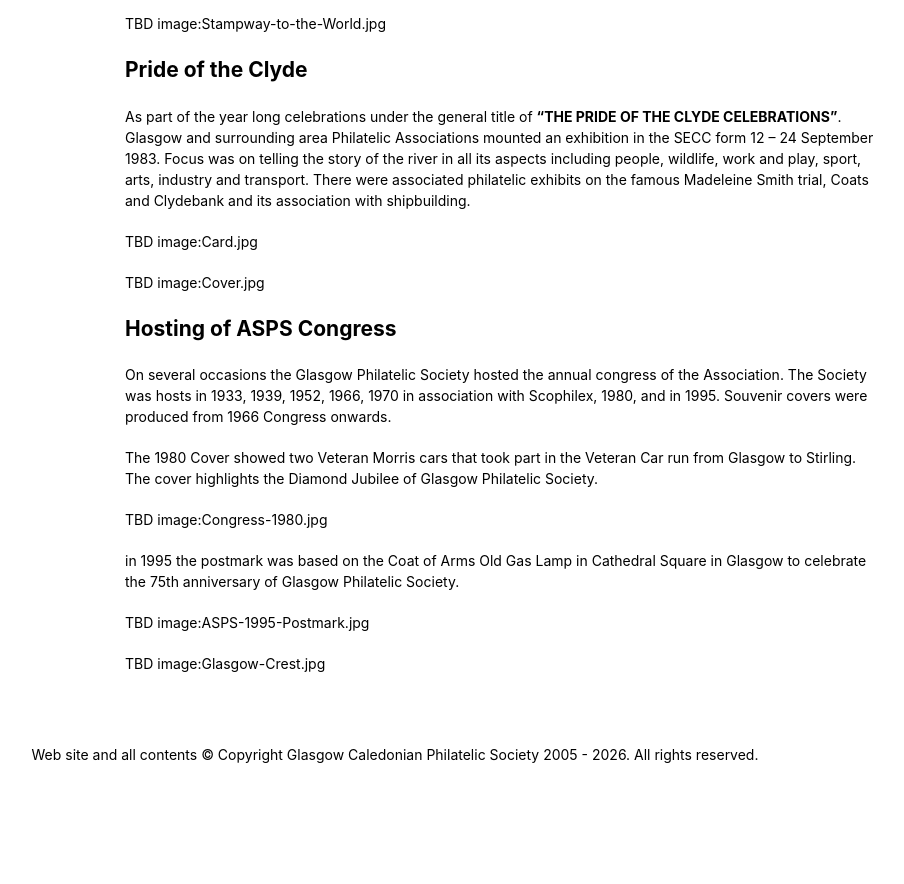
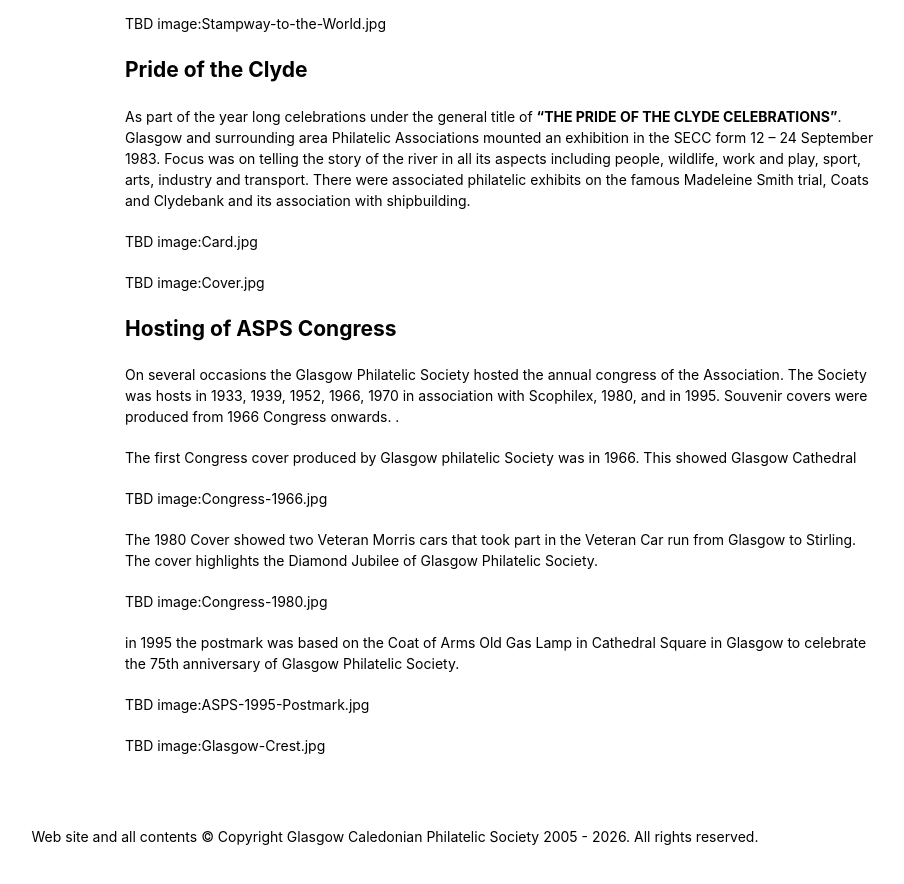
Before and after one commit to astalker/caledonian-stamps, a Jekyll site: the page built from history-glasgow.md, in a window 1280 px wide and 900 px high, scrolled down 5125 px. Shown: the top 884 px of the window, without its empty margins (245-1149 px from the left). Built offline with Jekyll 4.4.1, drawn with Linux system fonts in a browser that asks for light colours; our own code applies the rules of GitHub Pages for plain Markdown files; before the commit the page ends 5943 px from its top, so only the background shows below that.

Commit message:
Update history of ASPS Congress hosting and covers
Added details about the first Congress cover and clarified the description of the 1980 cover.

```diff
--- a/history-glasgow.md
+++ b/history-glasgow.md
@@ -183,7 +183,11 @@ TBD image:Cover.jpg
 
 ## Hosting of ASPS Congress
 
-On several occasions the Glasgow Philatelic Society hosted the annual congress of the Association. The Society was hosts in 1933, 1939, 1952, 1966, 1970 in association with Scophilex, 1980, and in 1995. Souvenir covers were produced from 1966 Congress onwards.
+On several occasions the Glasgow Philatelic Society hosted the annual congress of the Association. The Society was hosts in 1933, 1939, 1952, 1966, 1970 in association with Scophilex, 1980, and in 1995. Souvenir covers were produced from 1966 Congress onwards.  .
+
+The first Congress cover produced by Glasgow philatelic Society was in 1966. This showed Glasgow Cathedral
+
+TBD image:Congress-1966.jpg
 
 The 1980 Cover showed two Veteran Morris cars that took part in the Veteran Car run from Glasgow to Stirling. The cover highlights the Diamond Jubilee of Glasgow Philatelic Society.
 
```
